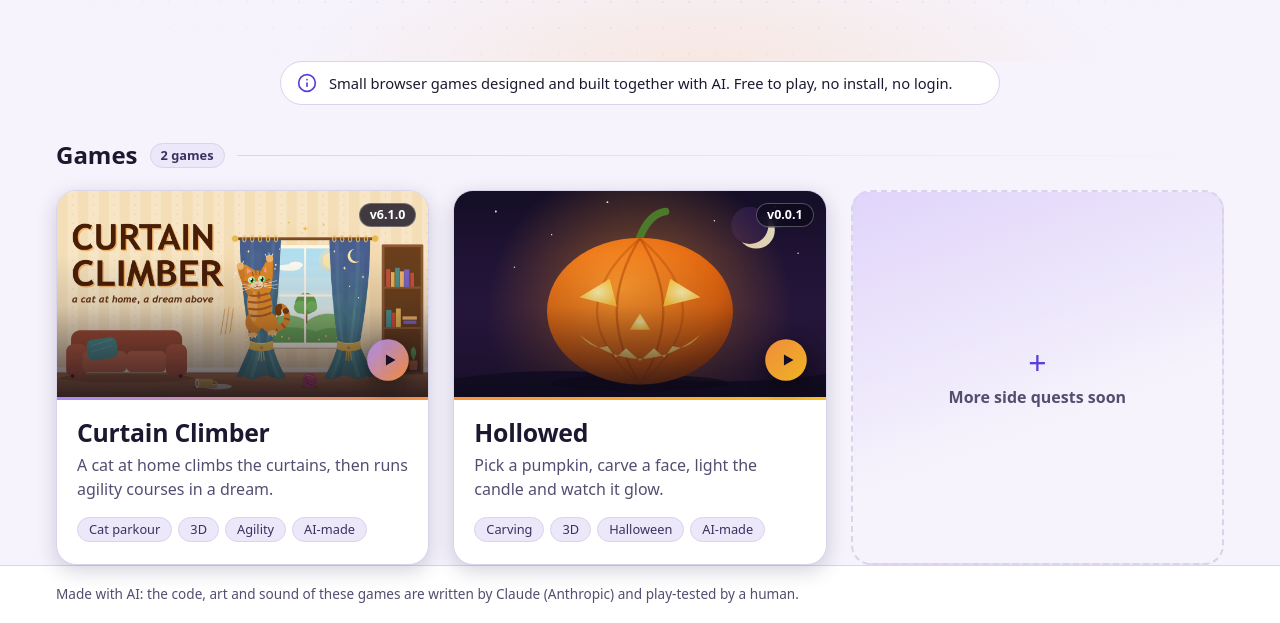
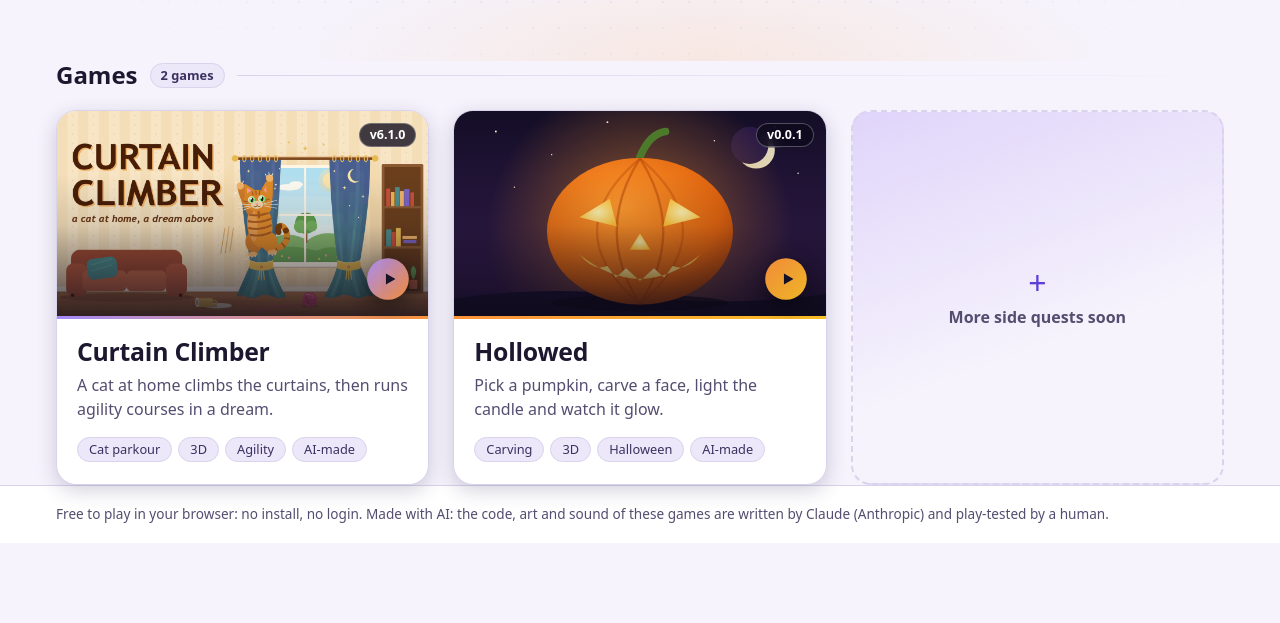
Before and after one commit to yvessterckx/yvessterckx.github.io, a plain HTML site: page index.html in a window 1280 px wide. Shown: the part 302-925 px from the top of the page. After the commit the page ends 845 px from the top, so only its background shows below. Drawn offline with Linux system fonts and the light colour scheme.

Commit message:
Portal: drop the duplicate notice, one combined footer text
Co-Authored-By: Claude Sonnet 5.5 <noreply@anthropic.com>

```diff
--- a/index.html
+++ b/index.html
@@ -26,9 +26,6 @@ header{position:relative;z-index:2;background:var(--bar);border-bottom:1px solid
 h1{margin:0;font-size:clamp(2.6rem,10vw,5.5rem);line-height:1.05;font-weight:800;letter-spacing:-.03em;background:linear-gradient(100deg,var(--g1),var(--g2) 45%,var(--g3) 85%);-webkit-background-clip:text;background-clip:text;-webkit-text-fill-color:transparent;color:transparent;padding:0 .05em .08em}
 .tag{margin:14px auto 0;max-width:34ch;font-size:clamp(1.05rem,2.6vw,1.35rem);color:var(--muted)}
 main{flex:1;padding-bottom:56px}
-.notice{display:flex;gap:12px;align-items:center;margin:0 auto 36px;max-width:720px;padding:10px 16px;background:var(--card);border:1px solid var(--line);border-radius:999px;font-size:.92rem}
-.notice svg{flex:none;width:20px;height:20px;color:var(--acc)}
-.notice p{margin:0}
 .sec{display:flex;align-items:center;gap:12px;margin:0 0 20px}
 .sec h2{margin:0;font-size:1.5rem;line-height:1.2}
 .cnt{font-size:.8rem;font-weight:600;color:var(--chipt);background:var(--chip);border:1px solid var(--line);border-radius:999px;padding:2px 10px;white-space:nowrap}
@@ -58,7 +55,7 @@ main{flex:1;padding-bottom:56px}
 footer{background:var(--bar);border-top:1px solid var(--line);color:var(--muted);font-size:.85rem}
 footer p{margin:0;padding:18px 0}
 @media (prefers-reduced-motion:reduce){.sp{animation:none}.tile,.cover img,.play{transition:none}.tile:hover,.tile:focus-visible{transform:none}.tile:hover .cover img,.tile:focus-visible .cover img{transform:none}}
-@media (max-width:480px){.notice{border-radius:16px;align-items:flex-start}.info{padding:16px}}
+@media (max-width:480px){.info{padding:16px}}
 </style>
 </head>
 <body>
@@ -73,13 +70,12 @@ footer p{margin:0;padding:18px 0}
 <div class="wrap"><h1>Side Quests</h1><p class="tag">Small browser games, made with AI.</p></div>
 </div>
 <main class="wrap">
-<div class="notice" role="note"><svg viewBox="0 0 24 24" fill="none" stroke="currentColor" stroke-width="2" stroke-linecap="round" stroke-linejoin="round" aria-hidden="true"><circle cx="12" cy="12" r="10"/><path d="M12 16v-4M12 8h.01"/></svg><p>Small browser games designed and built together with AI. Free to play, no install, no login.</p></div>
 <div class="sec"><h2>Games</h2><span class="cnt" id="cnt"></span><i aria-hidden="true"></i></div>
 <ul class="grid" id="grid">
 </ul>
 <noscript><p>Play: <a href="curtain-climber/">Curtain Climber</a> | <a href="hollowed/">Hollowed</a></p></noscript>
 </main>
-<footer><div class="wrap"><p>Made with AI: the code, art and sound of these games are written by Claude (Anthropic) and play-tested by a human.</p></div></footer>
+<footer><div class="wrap"><p>Free to play in your browser: no install, no login. Made with AI: the code, art and sound of these games are written by Claude (Anthropic) and play-tested by a human.</p></div></footer>
 <script>
 // To add a game: append one object here (keep href first, then version: the publish scripts patch it).
 var GAMES=[
```
